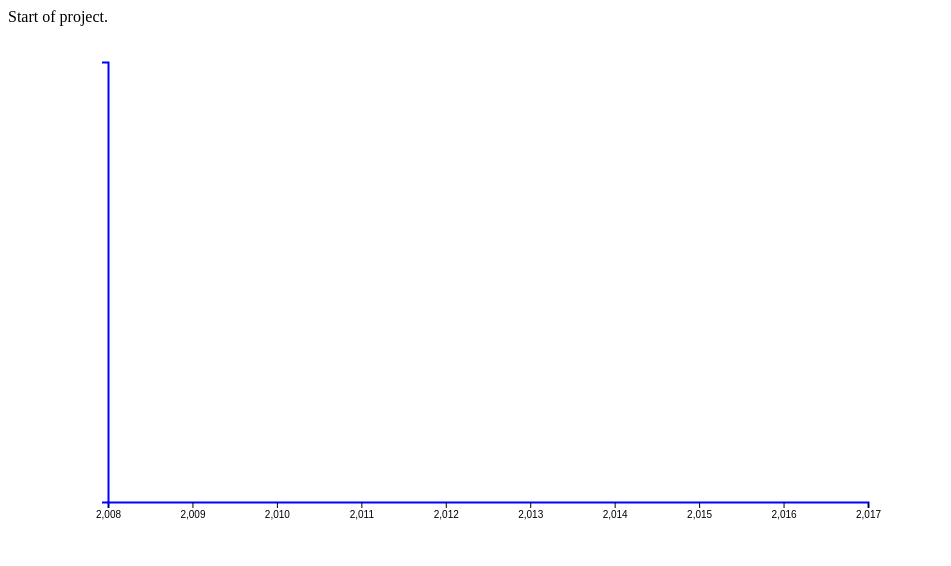
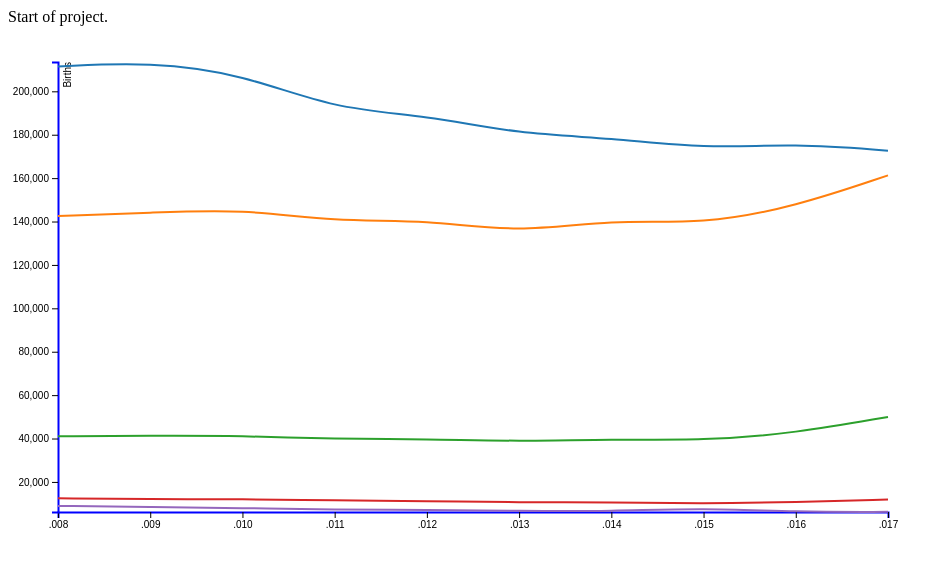
Before and after one commit to paultaraszka/paultaraszka.github.io, a plain HTML site: page index.html in a window 1280 px wide. Shown: the whole page, without its empty margins (0-951 px from the left). Drawn offline with nearby package versions, Linux system fonts and the light colour scheme.

Commit message:
Trying different bl.ocks.org implementation.

```diff
--- a/index.html
+++ b/index.html
@@ -10,6 +10,7 @@
         Start of project.
     </p>
 
+    <svg width="960" height="500"></svg>
     <script>
     /*    d3.csv("data/birth_order.csv", function(data) {
             for (var i = 0; i < data.length; i++) {
@@ -72,6 +73,8 @@
             });
     */
 
+
+/*
     // https://bl.ocks.org/benlcollins/2d7fb36cd0c295c00882
     // basic SVG setup
 	var margin = { top: 20, right: 100, bottom: 40, left: 100 };
@@ -109,42 +112,45 @@
 	var focus = svg.append("g").style("display","none");
 
     // import data and create chart
-    d3.csv("data/birth_order_pivot.csv", function(d){
-        return {
-            Year: +d.Year,
-            Order: +d.Order,
-            Change: +d.Change,
-            Births: +d.births
-        };
-    },
-    function(error, data) {
+    d3.csv("data/birth_order_simple.csv", function(error, data) {
+   // {
+   //     return {
+    //        Year: +d.Year,
+    //        Order: +d.Order,
+    //        Change: +d.Change,
+    //        Births: +d.births
+    //    };
+    //},
+
         // sort data ascending
-        data.sort(function(a,b) {
-           return a.Year - b.Year;
-        });
+        //data.sort(function(a,b) {
+        //   return a.Year - b.Year;
+        //});
         // color domain
-			color.domain(d3.keys(data[0]).filter(function(key) { return key !== "Order"; }));
+			color.domain(d3.keys(data[0]).filter(function(key) { return key !== "Year"; }));
 
         // create Order array with object for each birth order containing all data
 			var orders = color.domain().map(function(name) {
 				return {
 					name: name,
 					values: data.map(function(d){
-						return { Year: d.Year, Births: d.Order };
+						return { year: +d.Year, births: +d[name] };
 					})
 				};
 			});
 
             // add domain ranges to the x and y scales
 			xScale.domain([
-				d3.min(orders, function(c) { return d3.min(c.values, function(v) { return v.Year; }); }),
-				d3.max(orders, function(c) { return d3.max(c.values, function(v) { return v.Year; }); })
+				d3.min(orders, function(c) { return d3.min(c.values, function(v) { return v.year; }); }),
+				d3.max(orders, function(c) { return d3.max(c.values, function(v) { return v.year; }); })
 			]);
 			yScale.domain([
 				0,
 				// d3.min(stocks, function(c) { return d3.min(c.values, function(v) { return v.close; }); }),
-				d3.max(orders, function(c) { return d3.max(c.values, function(v) { return v.Births; }); })
+				d3.max(orders, function(c) { return d3.max(c.values, function(v) { return v.births; }); })
 			]);
+
+            console.log(orders);
 
             // add the x axis
 			svg.append("g")
@@ -205,21 +211,110 @@
 				.enter().append("g")
 				.attr("class","orderXYZ");
 
+            //console.log(thisOrder);
+
             // add the stock price paths
 			thisOrder.append("path")
 				.attr("class","line")
-				.attr("id",function(d,i){ return "id" + i; })
-				.attr("d", function(d) {
-					return line(d.values);
-				})
-				.style("stroke", function(d) { return color(d.name); });
+				.attr("id",function(data,i){ return "id" + i; })
+				//.attr("d", function(d) {
+			//		return line(d.births);
+			//	})
+                .attr("data-legend", function(data) { return data.name })
+				.style("stroke", function(data) { return color(data.name); });
+
 
 
     }
 
+    );
+*/
+
+    // https://bl.ocks.org/mbostock/3884955
+
+    var svg = d3.select("svg"),
+    margin = {top: 20, right: 80, bottom: 30, left: 50},
+    width = svg.attr("width") - margin.left - margin.right,
+    height = svg.attr("height") - margin.top - margin.bottom,
+    g = svg.append("g").attr("transform", "translate(" + margin.left + "," + margin.top + ")");
+
+    var parseTime = d3.timeParse("%Y");
+
+    var x = d3.scaleTime().range([0, width]),
+        y = d3.scaleLinear().range([height, 0]),
+        z = d3.scaleOrdinal(d3.schemeCategory10);
+
+    var line = d3.line()
+        .curve(d3.curveBasis)
+        .x(function(d) { return x(d.date); })
+        .y(function(d) { return y(d.births); });
+
+    d3.csv("data/birth_order_simple.csv", type, function(error, data) {
+    if (error) throw error;
+
+    var orders = data.columns.slice(1).map(function(id) {
+        return {
+        id: id,
+        values: data.map(function(d) {
+            return {date: +d.Year, births: d[id]};
+        })
+        };
+    });
+    console.log(orders);
+
+    x.domain(d3.extent(data, function(d) { return +d.Year; }));
+
+    console.log(d3.extent(data, function(d) { return +d.Year; }));
+
+    y.domain([
+        d3.min(orders, function(c) { return d3.min(c.values, function(d) { return d.births; }); }),
+        d3.max(orders, function(c) { return d3.max(c.values, function(d) { return d.births; }); })
+    ]);
 
 
-    )
+    z.domain(orders.map(function(c) { return c.id; }));
+
+    g.append("g")
+        .attr("class", "axis axis--x")
+        .attr("transform", "translate(0," + height + ")")
+        .call(d3.axisBottom(x));
+
+    g.append("g")
+        .attr("class", "axis axis--y")
+        .call(d3.axisLeft(y))
+        .append("text")
+        .attr("transform", "rotate(-90)")
+        .attr("y", 6)
+        .attr("dy", "0.71em")
+        .attr("fill", "#000")
+        .text("Births");
+
+    var order = g.selectAll(".order")
+        .data(orders)
+        .enter().append("g")
+        .attr("class", "order");
+
+    order.append("path")
+        .attr("class", "line")
+        .attr("d", function(d) { return line(d.values); })
+        .style("stroke", function(d) { return z(d.id); });
+
+    //order.append("text")
+     //   .datum(function(d) { return {id: d.id, value: d.values[d.values.length - 1]}; })
+      //  .attr("transform", function(d) { return "translate(" + x(d.value.date) + "," + y(d.value.births) + ")"; })
+       // .attr("x", 3)
+    //    .attr("dy", "0.35em")
+     //   .style("font", "10px sans-serif")
+     //   .text(function(d) { return d.id; });
+    });
+
+    function type(d, _, columns) {
+    d.date = parseTime(d.date);
+    for (var i = 1, n = columns.length, c; i < n; ++i) d[c = columns[i]] = +d[c];
+    return d;
+    }
+
+
 
 
     </script>
```
Lines whose indentation alone changed are shown as unchanged.
